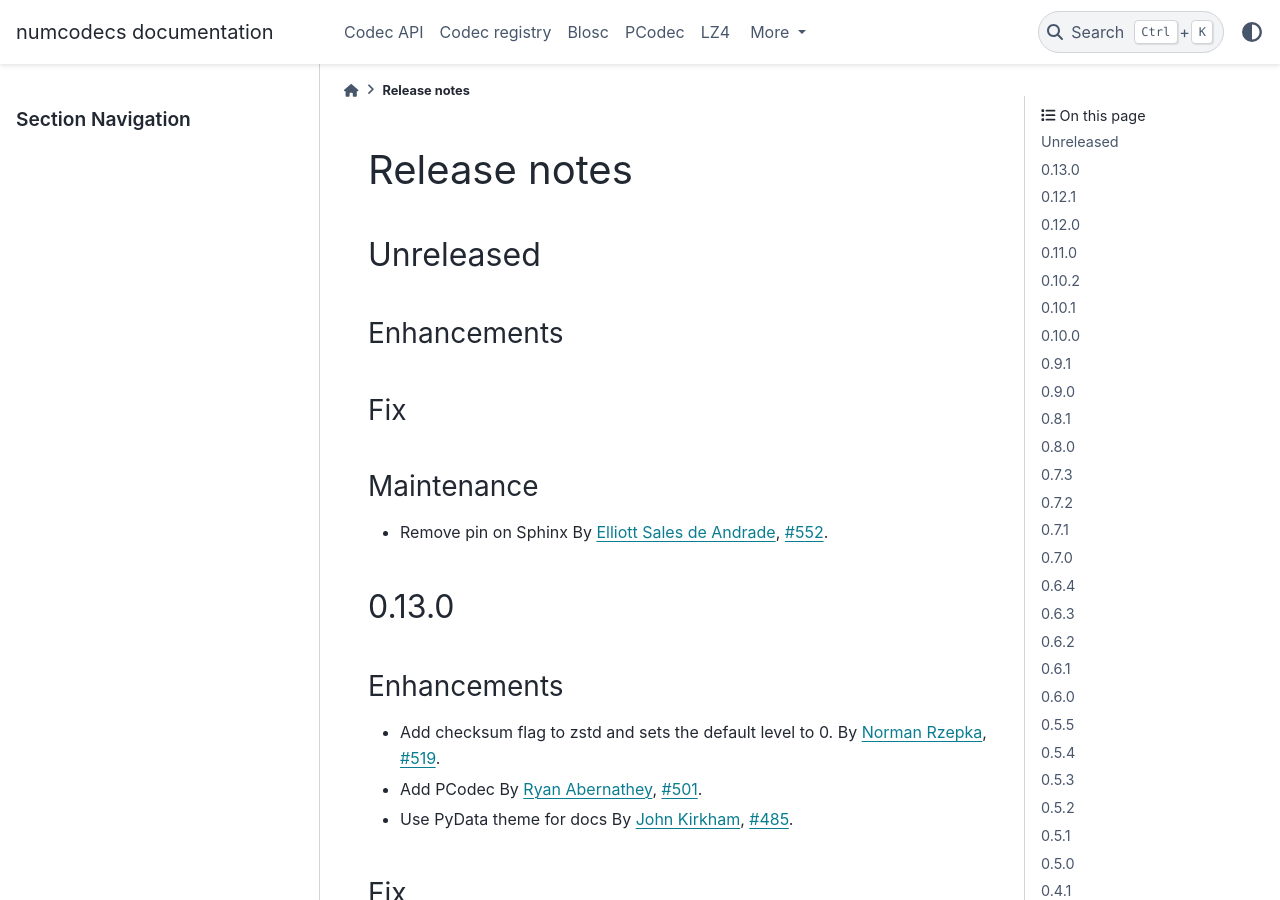
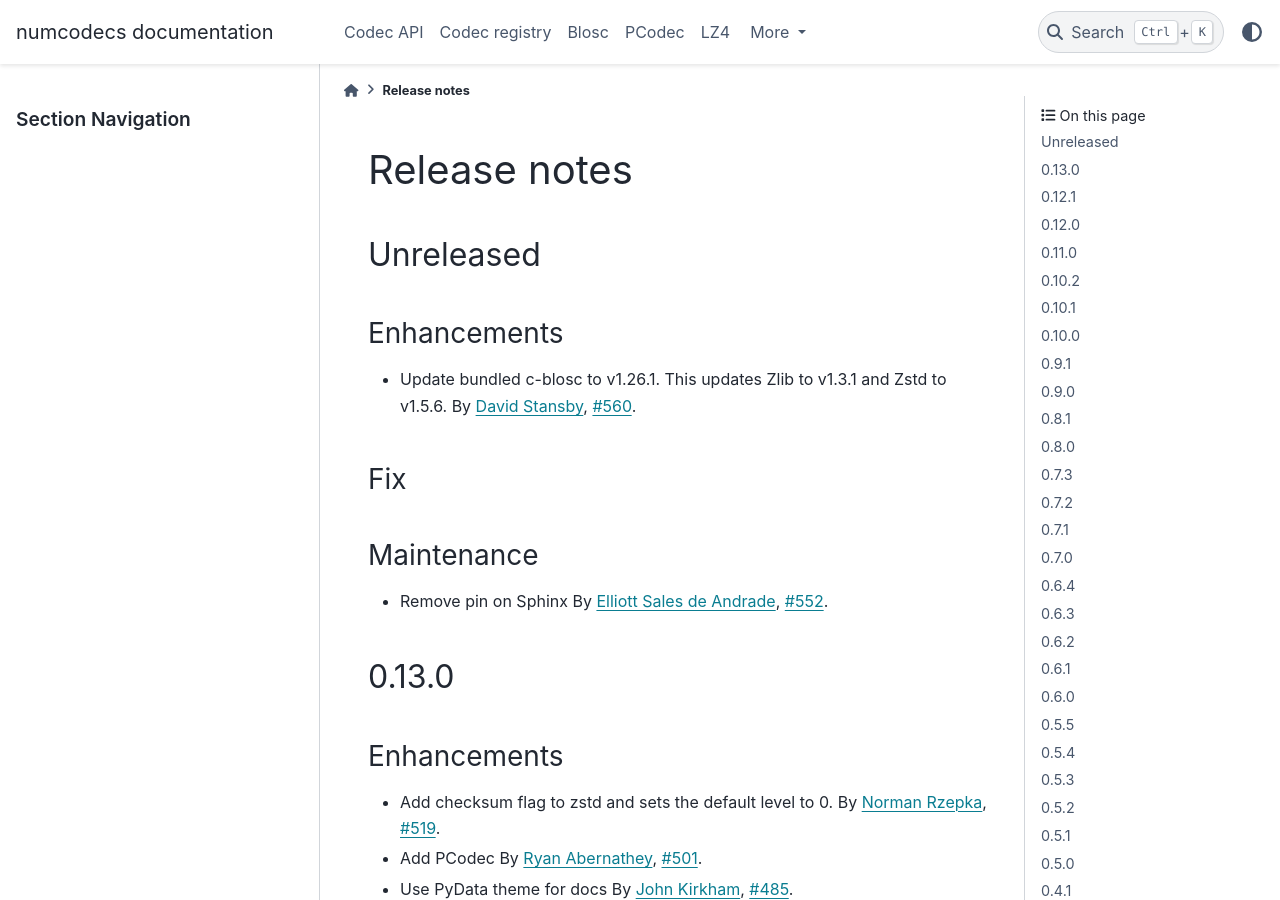
Before and after one commit to zarr-developers/numcodecs, a Sphinx documentation site: the page built from docs/release.rst, in a window 1280 px wide and 900 px high. Built offline with Sphinx 7.4.7 and the PyData theme 0.15.4, drawn with Linux system fonts in a browser that asks for light colours; the version number could not be read and is left out.

Commit message:
Add changelog entry

```diff
--- a/docs/release.rst
+++ b/docs/release.rst
@@ -14,6 +14,9 @@ Unreleased
 Enhancements
 ~~~~~~~~~~~~
 
+* Update bundled c-blosc to v1.26.1. This updates Zlib to v1.3.1
+  and Zstd to v1.5.6.
+  By :user:`David Stansby <dstansby>`, :issue:`560`.
 
 Fix
 ~~~
```
